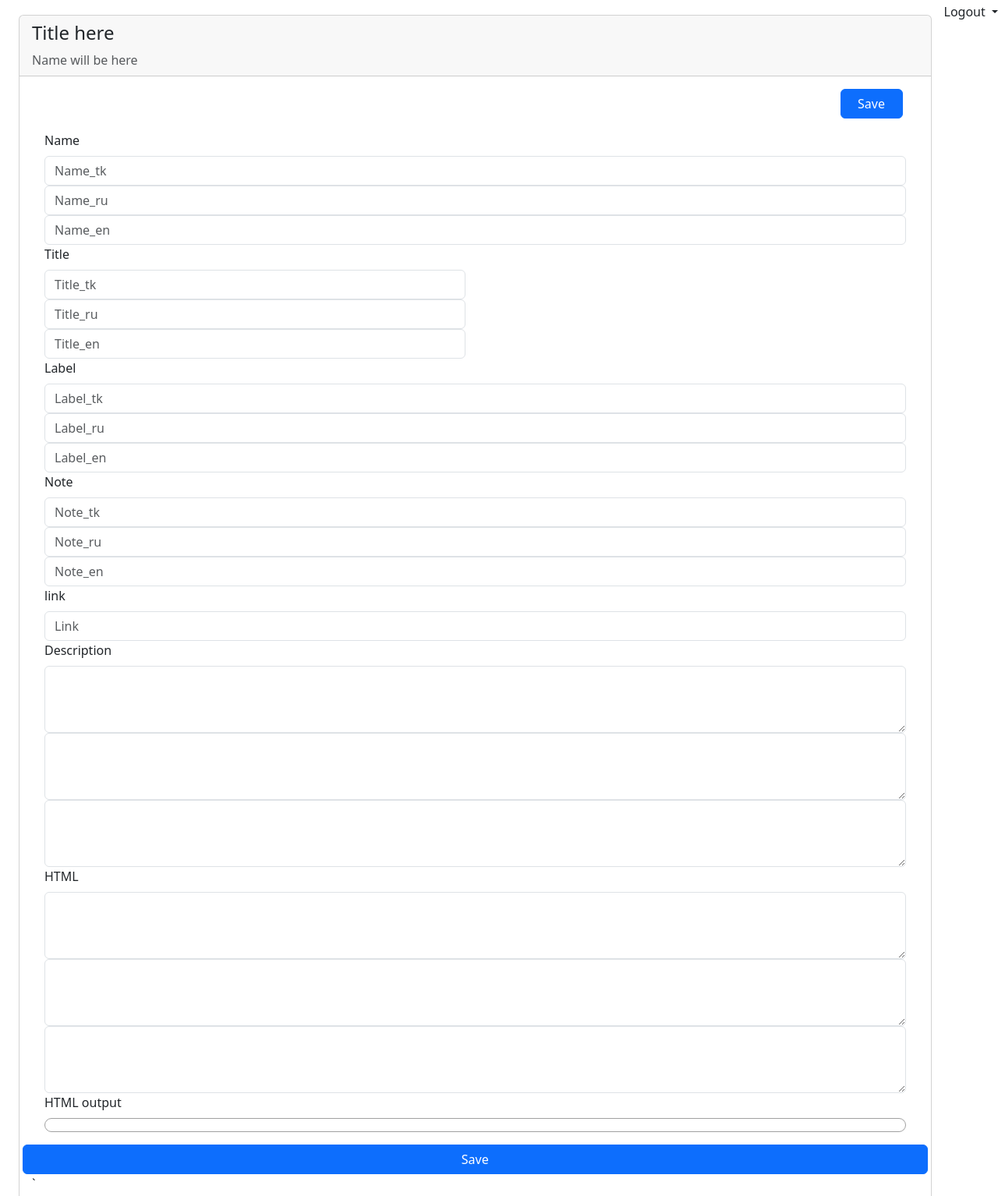
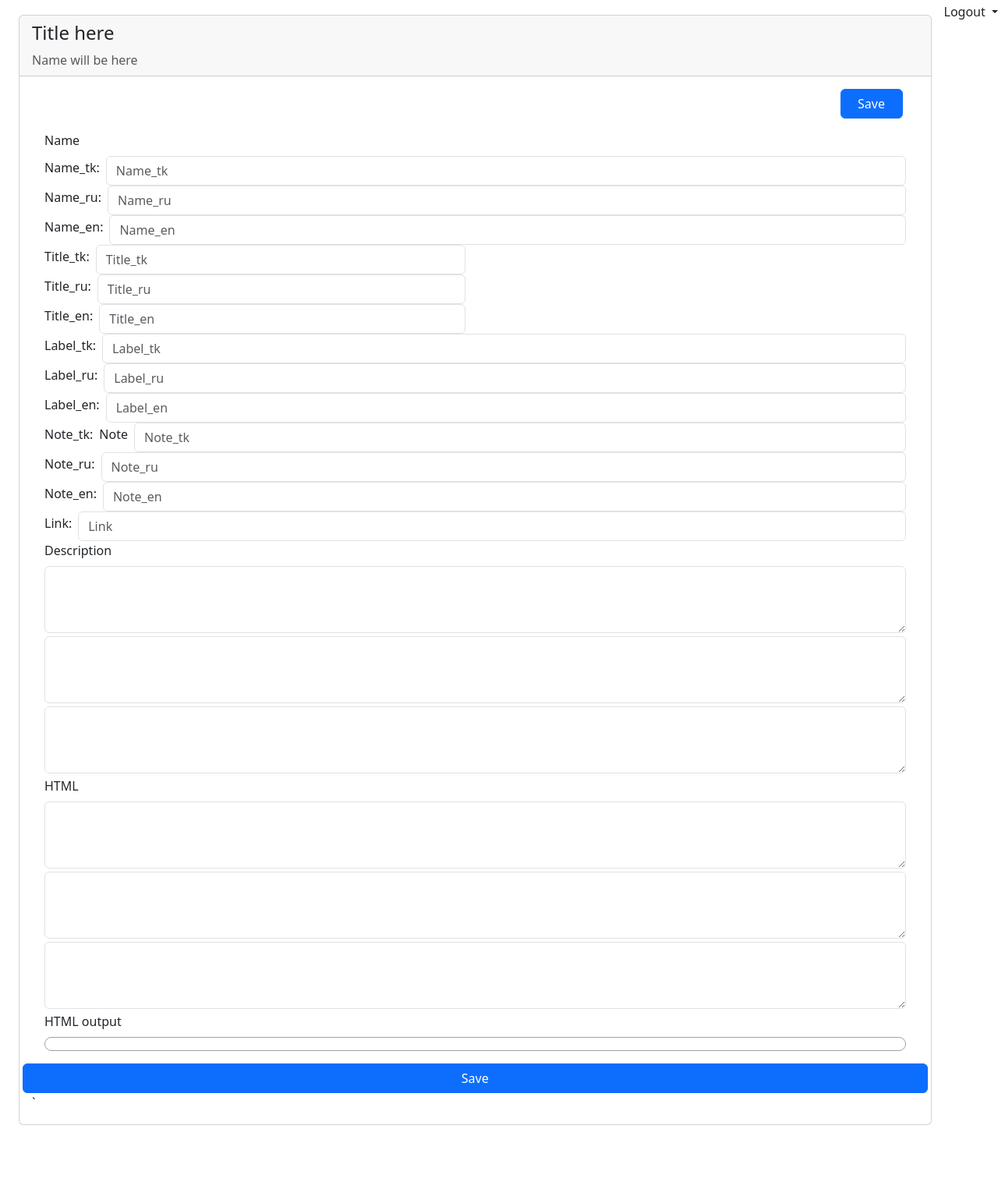
Before and after one commit to mikebionic/landing_admin, a Python web app: template main/templates/admin/add_data.html in a window 1280 px wide. Shown: the part 481-2015 px from the top of the page at 78% size. After the commit the page ends 1924 px from the top, so only its background shows below. Run offline with Jinja, Linux system fonts and the light colour scheme; the template is opened without the code that fills it, so the values that code supplies are empty; some libraries are stand-ins or nearby versions.

Commit message:
updated add inputs and labels

```diff
--- a/main/templates/admin/add_data.html
+++ b/main/templates/admin/add_data.html
@@ -63,18 +63,44 @@ content %}
 
 														<div class="">
 															<label class="form-label">Name</label>
+															<div
+																style="
+																	display: flex;
+																	place-items: center;
+																	gap: 0.5rem;
+																"
+															>
+																<label class="form-label">Name_tk:</label>
 																<input
 																	type="text"
 																	name="name_tk"
 																	placeholder="Name_tk"
 																	class="form-control"
 																/>
+															</div>
+															<div
+																style="
+																	display: flex;
+																	place-items: center;
+																	gap: 0.5rem;
+																"
+															>
+																<label class="form-label">Name_ru:</label>
 																<input
 																	type="text"
 																	name="name_ru"
 																	placeholder="Name_ru"
 																	class="form-control"
 																/>
+															</div>
+															<div
+																style="
+																	display: flex;
+																	place-items: center;
+																	gap: 0.5rem;
+																"
+															>
+																<label class="form-label">Name_en:</label>
 																<input
 																	type="text"
 																	name="name_en"
@@ -84,23 +110,49 @@ content %}
 															</div>
 														</div>
 													</div>
+												</div>
 
 												<div data-repeater-item="">
 													<div class="form-group row d-flex align-items-end">
 														<div class="col-6">
-															<label class="form-label">Title</label>
+															<div
+																style="
+																	display: flex;
+																	place-items: center;
+																	gap: 0.5rem;
+																"
+															>
+																<label class="form-label">Title_tk:</label>
 																<input
 																	type="text"
 																	name="title_tk"
 																	placeholder="Title_tk"
 																	class="form-control"
 																/>
+															</div>
+															<div
+																style="
+																	display: flex;
+																	place-items: center;
+																	gap: 0.5rem;
+																"
+															>
+																<label class="form-label">Title_ru:</label>
 																<input
 																	type="text"
 																	name="title_ru"
 																	placeholder="Title_ru"
 																	class="form-control"
 																/>
+															</div>
+															<div
+																style="
+																	display: flex;
+																	place-items: center;
+																	gap: 0.5rem;
+																"
+															>
+																<label class="form-label">Title_en:</label>
 																<input
 																	type="text"
 																	name="title_en"
@@ -110,23 +162,50 @@ content %}
 															</div>
 														</div>
 													</div>
+												</div>
 
 												<div data-repeater-item="">
 													<div class="form-group row d-flex align-items-end">
 														<div>
-															<label class="form-label">Label</label>
+															<div
+																style="
+																	display: flex;
+																	place-items: center;
+																	gap: 0.5rem;
+																"
+															>
+																<label class="form-label">Label_tk:</label>
+
 																<input
 																	type="text"
 																	name="label_tk"
 																	placeholder="Label_tk"
 																	class="form-control"
 																/>
+															</div>
+															<div
+																style="
+																	display: flex;
+																	place-items: center;
+																	gap: 0.5rem;
+																"
+															>
+																<label class="form-label">Label_ru:</label>
 																<input
 																	type="text"
 																	name="label_ru"
 																	placeholder="Label_ru"
 																	class="form-control"
 																/>
+															</div>
+															<div
+																style="
+																	display: flex;
+																	place-items: center;
+																	gap: 0.5rem;
+																"
+															>
+																<label class="form-label">Label_en:</label>
 																<input
 																	type="text"
 																	name="label_en"
@@ -136,10 +215,19 @@ content %}
 															</div>
 														</div>
 													</div>
+												</div>
 
 												<div data-repeater-item="">
 													<div class="form-group row d-flex align-items-end">
 														<div>
+															<div
+																style="
+																	display: flex;
+																	place-items: center;
+																	gap: 0.5rem;
+																"
+															>
+																<label class="form-label">Note_tk:</label>
 																<label class="form-label">Note</label>
 																<input
 																	type="text"
@@ -147,12 +235,30 @@ content %}
 																	placeholder="Note_tk"
 																	class="form-control"
 																/>
+															</div>
+															<div
+																style="
+																	display: flex;
+																	place-items: center;
+																	gap: 0.5rem;
+																"
+															>
+																<label class="form-label">Note_ru:</label>
 																<input
 																	type="text"
 																	name="note_ru"
 																	placeholder="Note_ru"
 																	class="form-control"
 																/>
+															</div>
+															<div
+																style="
+																	display: flex;
+																	place-items: center;
+																	gap: 0.5rem;
+																"
+															>
+																<label class="form-label">Note_en:</label>
 																<input
 																	type="text"
 																	name="note_en"
@@ -162,17 +268,27 @@ content %}
 															</div>
 														</div>
 													</div>
+												</div>
 
 												<div data-repeater-item="">
 													<div class="form-group row d-flex align-items-end">
 														<div>
-															<label class="form-label">link</label>
+															<div
+																style="
+																	display: flex;
+																	place-items: center;
+																	gap: 0.5rem;
+																"
+															>
+																<label class="form-label">Link:</label>
+
 																<input
 																	type="text"
 																	name="link"
 																	placeholder="Link"
 																	class="form-control"
 																/>
+															</div>
 														</div>
 													</div>
 												</div>
@@ -188,6 +304,7 @@ content %}
 																	class="form-control"
 																	placeholder="Description_tk"
 																	rows="3"
+																	style="margin-bottom: 0.25rem"
 																>
 																</textarea>
 																<textarea
@@ -196,6 +313,7 @@ content %}
 																	class="form-control"
 																	placeholder="Description_ru"
 																	rows="3"
+																	style="margin-bottom: 0.25rem"
 																>
 																</textarea>
 																<textarea
@@ -204,6 +322,7 @@ content %}
 																	class="form-control"
 																	placeholder="Description_en"
 																	rows="3"
+																	style="margin-bottom: 0.25rem"
 																>
 																</textarea>
 															</div>
@@ -220,6 +339,7 @@ content %}
 																	class="form-control"
 																	placeholder="HTML_tk"
 																	rows="3"
+																	style="margin-bottom: 0.25rem"
 																>
 																</textarea>
 																<textarea
@@ -228,6 +348,7 @@ content %}
 																	class="form-control"
 																	placeholder="HTML_ru"
 																	rows="3"
+																	style="margin-bottom: 0.25rem"
 																>
 																</textarea>
 																<textarea
@@ -236,6 +357,7 @@ content %}
 																	class="form-control"
 																	placeholder="HTML_en"
 																	rows="3"
+																	style="margin-bottom: 0.25rem"
 																>
 																</textarea>
 															</div>
@@ -484,14 +606,9 @@ content %}
 											</div>
 											{% endif %}
 										</div>
-
+									</div>
 									<div class="form-group row mb-0">
-											<input
-												type="submit"
-												value="Save"
-												class="btn btn-primary"
-											/>
-										</div>
+										<input type="submit" value="Save" class="btn btn-primary" />
 									</div>
 								</fieldset>
 							</form>
--- a/main/templates/admin/manage_data.html
+++ b/main/templates/admin/manage_data.html
@@ -923,7 +923,7 @@ content %}
 						<div class="card-body row" style="gap: 0.25rem">
 							{% for image in data.images %}
 							<div class="card card-body col-3">
-								<img src="{{image.file_path}}" />
+								<img src="{{image.file_path}}" style="width: 15rem; height: 13rem;"/>
 								<div>
 									<p><b>Title:</b>{{ image.title }}</p>
 									<p><b>Name:</b>{{ image.name }}</p>
```
Lines whose indentation alone changed are shown as unchanged.
